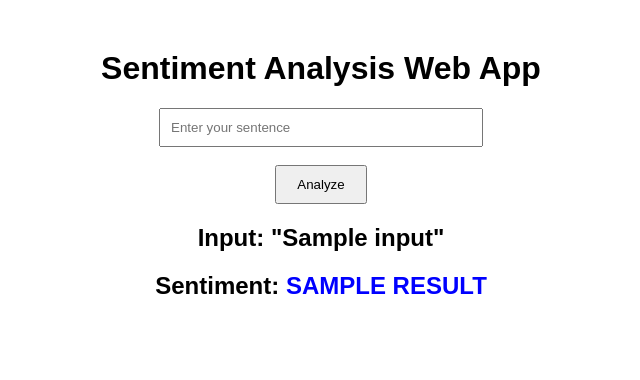
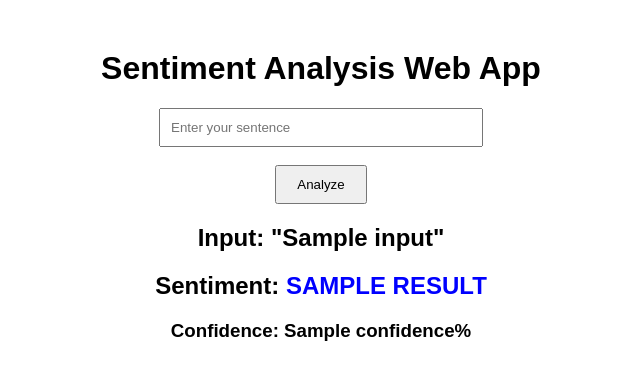
Before and after one commit to TarlanaHarini/sentiment-analyzer, a Flask app: template templates/index.html in a window 1280 px wide. Shown: the top 380 px of the page, without its empty margins (319-959 px from the left). Run offline with Flask 3, Linux system fonts and the light colour scheme; the template is opened without the code that fills it: most values are stand-ins (such as "Sample title", 1, 10 or a date in 2020); parts of the project's set-up code (start-up, migrations or seed data) failed here and were passed over.

Commit message:
Update index.html

```diff
--- a/templates/index.html
+++ b/templates/index.html
@@ -19,6 +19,7 @@
   {% if result %}
     <h2>Input: "{{ input }}"</h2>
     <h2>Sentiment: <span style="color:blue">{{ result.upper() }}</span></h2>
+    <h3>Confidence: {{ confidence }}%</h3>
   {% endif %}
 </body>
 </html>
```
